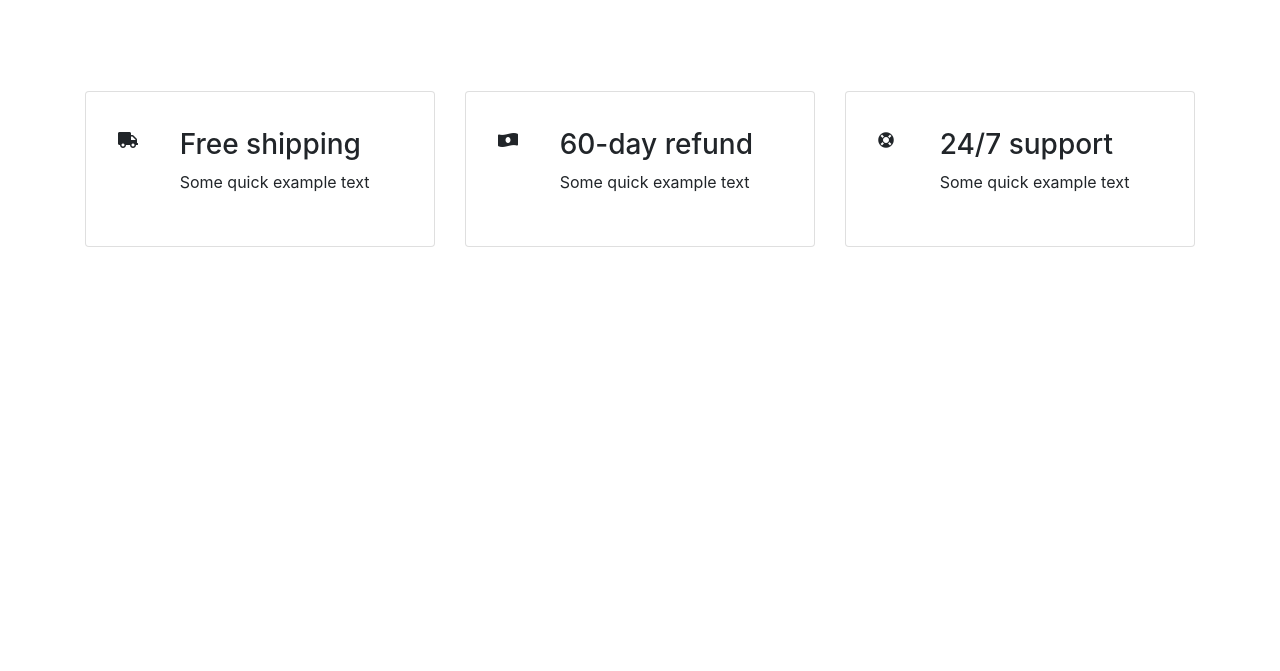
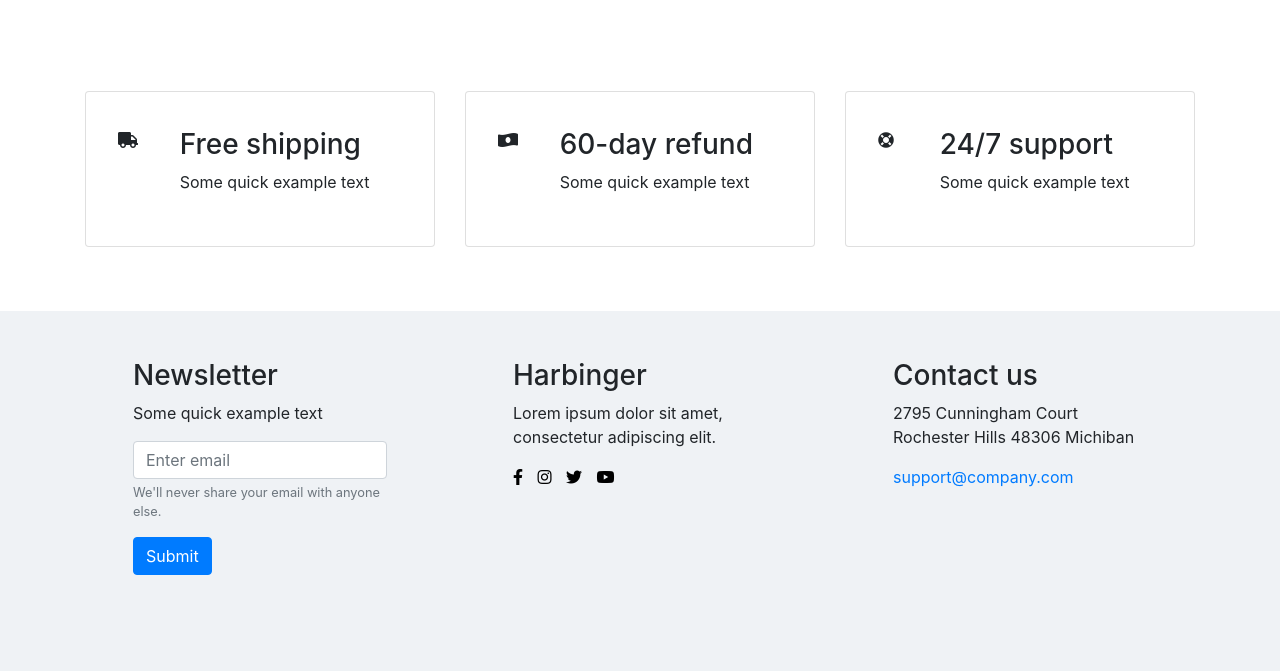
Before and after one commit to grzegorz-jodlowski/clothes-shop-bootstrap, a plain HTML site: page index.html in a window 1280 px wide. Shown: the part 2207-2878 px from the top of the page. Before the commit the page ends 2518 px from the top, so only its background shows below. Drawn offline with nearby package versions, Linux system fonts and the light colour scheme.

Commit message:
Add contact section
Added contact section with 3 columns (newsletter, social media and
adress). Set different order on smartphons and desktop.

```diff
--- a/index.html
+++ b/index.html
@@ -238,7 +238,44 @@
             </div>
         </div>
     </section>
-
+    <section class="contact py-5">
+        <div class="container">
+            <div class="row">
+                <div class="col-md-4 col-12 order-2 order-md-0">
+                    <div class="box px-5 mb-5">
+                        <h3>Newsletter</h5>
+                            <p>Some quick example text</P>
+                            <form>
+                                <div class="form-group">
+                                    <input type="email" class="form-control" id="exampleInputEmail1"
+                                        aria-describedby="emailHelp" placeholder="Enter email">
+                                    <small id="emailHelp" class="form-text text-muted">We'll never share your email with
+                                        anyone else.</small>
+                                </div>
+                                <button type="submit" class="btn btn-primary">Submit</button>
+                            </form>
+                    </div>
+                </div>
+                <div class="col-md-4 col-12 order-0 order-md-1">
+                    <div class="box px-5 mb-5">
+                        <h3>Harbinger</h5>
+                            <p>Lorem ipsum dolor sit amet, consectetur adipiscing elit. </P>
+                            <a class="icon-link" href="#"><i class="fab fa-facebook-f"></i>Facebook</a>
+                            <a class="icon-link" href="#"><i class="fab fa-instagram"></i></i>Instagram</a>
+                            <a class="icon-link" href="#"><i class="fab fa-twitter"></i></i>Twitter</a>
+                            <a class="icon-link" href="#"><i class="fab fa-youtube"></i></i>You Tube</a>
+                    </div>
+                </div>
+                <div class="col-md-4 col-12 order-1 order-md-2">
+                    <div class="box px-5 mb-5">
+                        <h3>Contact us</h5>
+                            <p>2795 Cunningham Court<br>Rochester Hills 48306 Michiban</P>
+                            <a href="#">support@company.com</a>
+                    </div>
+                </div>
+            </div>
+        </div>
+    </section>
 
 
 
--- a/style.css
+++ b/style.css
@@ -12,3 +12,17 @@
     height: 300px;
     object-fit: cover;
 }
+
+.contact {
+    background: #eff2f5;
+}
+
+.icon-link {
+    font-size: 0;
+    padding-right: 10px;
+    color: #000;
+}
+
+.icon-link i {
+    font-size: 16px;
+}
```
Also changed, not shown: Assets/1.jpeg (added), Assets/10.jpeg (added), Assets/2.jpeg (added), Assets/3.jpeg (added), Assets/4.jpeg (added), Assets/5.jpeg (added), Assets/6.jpeg (added), Assets/7.jpeg (added), Assets/8.jpeg (added), Assets/9.jpeg (added).
